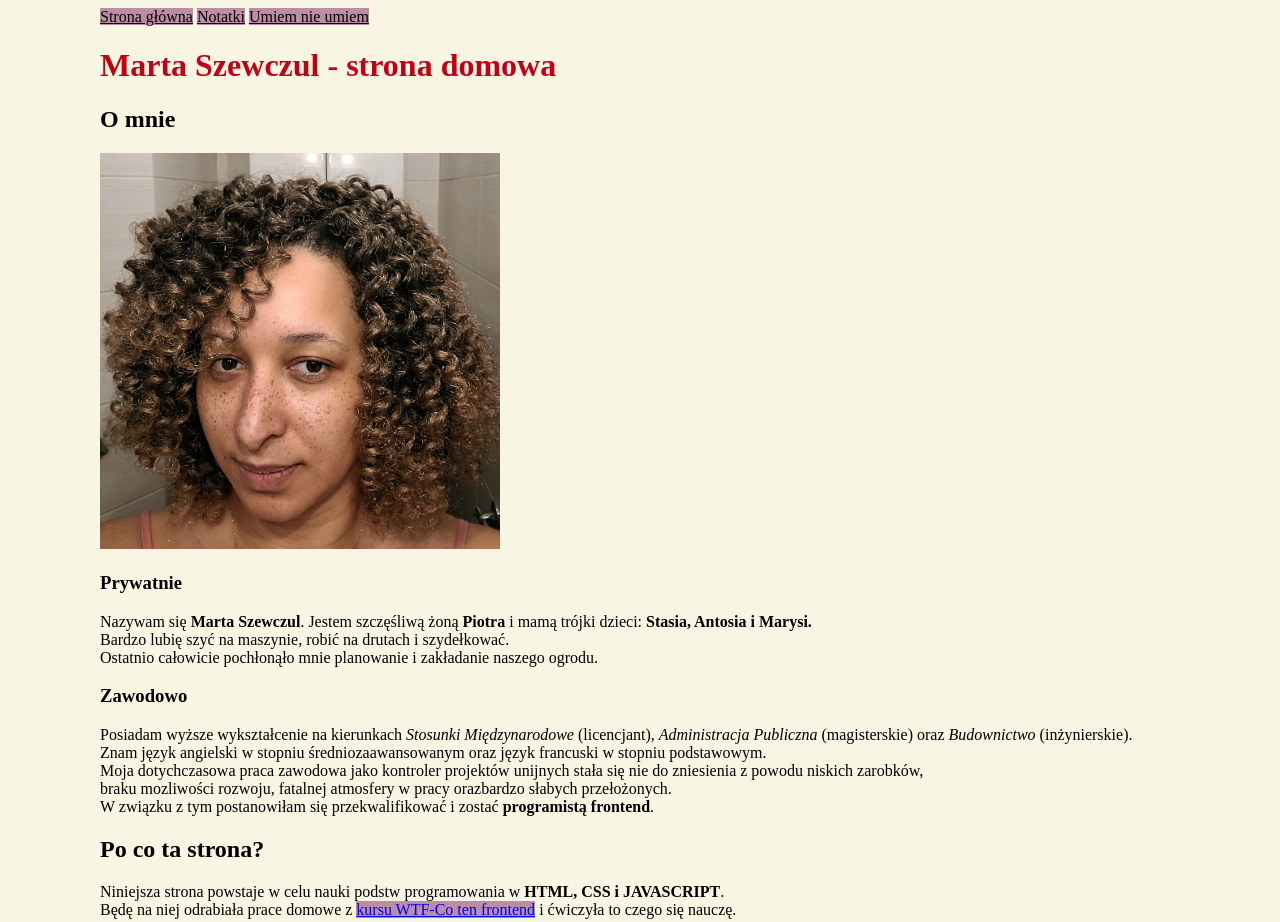
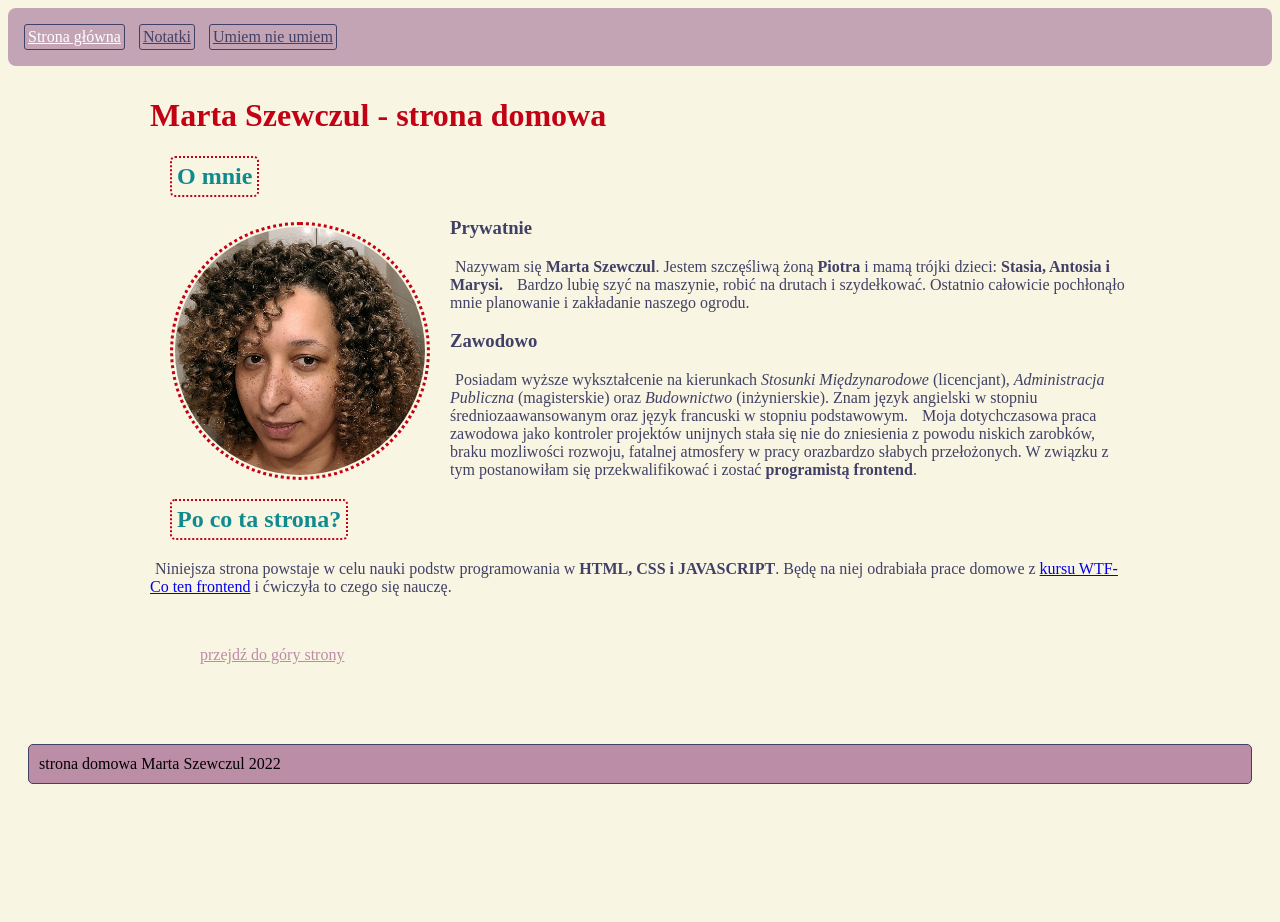
Before and after one commit to martaszewczul/homepage, a plain HTML site: page index.html in a window 1280 px wide. Shown: the top 922 px of the page. After the commit the page ends 804 px from the top, so only its background shows below. Drawn offline with Linux system fonts and the light colour scheme.

Commit message:
formatting change

```diff
--- a/index.html
+++ b/index.html
@@ -1,65 +1,87 @@
 <!DOCTYPE html>
 <html lang="pl">
-
   <head>
-    <meta charset="UTF-8">
-    <meta http-equiv="X-UA-Compatible" content="IE=edge">
-    <meta name="viewport" content="width=device-width, initial-scale=1.0">
+    <meta charset="UTF-8" />
+    <meta http-equiv="X-UA-Compatible" content="IE=edge" />
+    <meta name="viewport" content="width=device-width, initial-scale=1.0" />
     <title>Document</title>
-    <link href="style.css" rel="stylesheet" type="text/css">
+    <link href="style.css" rel="stylesheet" type="text/css" />
   </head>
 
-<body>
+  <body class="body">
     <header>
-        <nav>
-            <a class="header-link" href="index.html">Strona główna</a>
-            <a class="header-link" href="notatki.html">Notatki</a>
-            <a class="header-link" href="umiem-nie-umiem.html">Umiem nie umiem</a>
+      <nav class="navigation">
+        <a class="navigation__link navigation__link--homepage" href="index.html"
+          >Strona główna</a
+        >
+        <a class="navigation__link" href="notatki.html">Notatki</a>
+        <a class="navigation__link" href="umiem-nie-umiem.html"
+          >Umiem nie umiem</a
+        >
       </nav>
     </header>
-    <main>
+    <main class="main">
       <header id="top">
-            <h1> Marta Szewczul - strona domowa </h1>
+        <h1>Marta Szewczul - strona domowa</h1>
       </header>
-        <section>
-            <h2 class="header-2">O mnie</h2>
-            <img src="zdjęcie-marta-szewczul.jpg" alt="zdjęcie Marta Szewczul" width="400">
-            <article>
-                <h3 class="header-3">Prywatnie</h3>
-                <p>Nazywam się <b>Marta Szewczul</b>. Jestem szczęśliwą żoną <b>Piotra</b> i mamą trójki dzieci: <b>
-                        Stasia, Antosia i
-                        Marysi.</b><br>
-                    Bardzo lubię szyć na maszynie, robić na drutach i szydełkować.<br>
-                    Ostatnio całowicie pochłonąło mnie planowanie i zakładanie naszego ogrodu.</p>
+      <section class="section">
+        <h2 class="section__header">O mnie</h2>
+        <img
+          class="section__picture"
+          src="zdjęcie-marta-szewczul.jpg"
+          alt="zdjęcie Marta Szewczul"
+        />
+        <article class="section__article">
+          <h3 class="section__article section__article--header">Prywatnie</h3>
+          <p class="section__article section__article--paragraph">
+            Nazywam się <b>Marta Szewczul</b>. Jestem szczęśliwą żoną
+            <b>Piotra</b> i mamą trójki dzieci:
+            <b> Stasia, Antosia i Marysi.</b>
+          </p>
+
+          <p class="section__article section__article--paragraph">
+            Bardzo lubię szyć na maszynie, robić na drutach i szydełkować.
+            Ostatnio całowicie pochłonąło mnie planowanie i zakładanie naszego
+            ogrodu.
+          </p>
         </article>
-            <article>
-                <h3 class="header-3">Zawodowo</h3>
-                <p>Posiadam wyższe wykształcenie na kierunkach <em> Stosunki Międzynarodowe </em>(licencjant),
-                    <em>Administracja
-                        Publiczna </em>(magisterskie) oraz <em>Budownictwo</em> (inżynierskie).<br>
-                    Znam język angielski w stopniu średniozaawansowanym oraz język francuski w stopniu podstawowym.<br>
-                    Moja dotychczasowa praca zawodowa jako kontroler projektów unijnych stała się nie do zniesienia
-                    z powodu niskich zarobków,<br>
-                    braku mozliwości rozwoju, fatalnej atmosfery w pracy orazbardzo słabych przełożonych.<br>
-                    W związku z tym postanowiłam się przekwalifikować i zostać <strong>programistą frontend</strong>.
+        <article class="section__article">
+          <h3 class="section__article section__article--header">Zawodowo</h3>
+          <p class="section__article section__article--paragraph">
+            Posiadam wyższe wykształcenie na kierunkach
+            <em> Stosunki Międzynarodowe </em>(licencjant),
+            <em>Administracja Publiczna </em>(magisterskie) oraz
+            <em>Budownictwo</em> (inżynierskie). Znam język angielski w stopniu
+            średniozaawansowanym oraz język francuski w stopniu podstawowym.
+          </p>
+          <p class="section__article section__article--paragraph">
+            Moja dotychczasowa praca zawodowa jako kontroler projektów unijnych
+            stała się nie do zniesienia z powodu niskich zarobków, braku
+            mozliwości rozwoju, fatalnej atmosfery w pracy orazbardzo słabych
+            przełożonych. W związku z tym postanowiłam się przekwalifikować i
+            zostać <strong>programistą frontend</strong>.
           </p>
         </article>
       </section>
-        <section>
-            <h2 class="header-2">Po co ta strona?</h2>
-            <p> Niniejsza strona powstaje w celu nauki podstw programowania w <strong>HTML, CSS i
-                    JAVASCRIPT</strong>.<br>
-                Będę na niej odrabiała prace domowe z <a class="external-link" href="https://edu.devstyle.pl/" target="_blank">kursu WTF-Co
-                    ten frontend</a> i
-                ćwiczyła to czego się nauczę.</p>
+      <section class="section">
+        <h2 class="section__header">Po co ta strona?</h2>
+        <p class="section__article section__article--paragraph">
+          Niniejsza strona powstaje w celu nauki podstw programowania w
+          <strong>HTML, CSS i JAVASCRIPT</strong>.
+          Będę na niej odrabiała prace domowe z
+          <a
+            class="external-link"
+            href="https://edu.devstyle.pl/"
+            target="_blank"
+            >kursu WTF-Co ten frontend</a
+          >
+          i ćwiczyła to czego się nauczę.
+        </p>
       </section>
 
-        <a class="internal-link" href="#top">przejdź do góry strony</a>
+      <a class="top-link" href="#top">przejdź do góry strony</a>
     </main>
-    <footer>
-        strona domowa Marta Szewczul 2022
-    </footer>
+    <footer class="footer">strona domowa Marta Szewczul 2022</footer>
     <script src="main.js"></script>
   </body>
-
 </html>
--- a/main.js
+++ b/main.js
@@ -1,2 +1,2 @@
-alert('Cześć! Nazywam się Marta Szewczul i witam Cię na mojej stronie!');
-alert('Cześć!');
+const name='Marta Szewczul'
+console.log(`Cześć! Nazywam się ${name} i witam Cię na mojej stronie!`);
--- a/style.css
+++ b/style.css
@@ -1,28 +1,69 @@
-body {
-    background: #F9F5E3;
-    margin-left: 100px;
+.body {
+  background: #f9f5e3;
+}
+.navigation {
+  background: #c2a4b4;
+  padding: 16px;
+  border-radius: 8px;
+}
+.navigation__link {
+  color: #414066;
+  display: inline-block;
+  margin-right: 10px;
+  padding: 3px;
+  border: #414066 solid 1px;
+  border-radius: 3px;
+}
+.navigation__link--homepage {
+  color: white;
 }
 h1 {
-    color: #C20114;
+    color: #c20114;
+  }
+.main {
+  width: 1000px;
+  padding: 10px;
+  margin: auto;
+  box-sizing: border-box;
 }
+.section
+.section__header{
+    display: block;
+    color: #0f8b8d;
+    width: fit-content;
+    margin: 20px;
+    padding: 5px;
+    border: #c20114 dotted 2px;
+    border-radius: 5px;
+  }
+.section__picture{
+    float: left;
+    max-width: 250px;
+    padding: 2px;
+    border: #c20114 dotted;
+    border-radius: 50%;
+    margin: 5px 20px;
+}
+.section__article{
 
-.h2 {
-    color: #0F8B8D;
 }
-
-.h3 {
+.section__article--header {
     color: #414066;
+  }
+.section__article--paragraph{
+    display: inline;
+    color: #414066;
+    margin: 5px;
 }
-
-.header-link{
-    color: black;
-    background: #BC8DA7;
+.top-link{
+    margin: 50px;
+    color: #bc8da7;
+    display: block;
 }
-
-.internal-link {
-    color: #414066;
+.footer{
+    margin: 20px;
+    background: #bc8da7;
+    padding: 10px;
+    border: #414066 1px solid;
+    border-radius: 5px;
 }
-
-.external-link {
-    background: #BC8DA7;
-}
```
Lines whose indentation alone changed are shown as unchanged.
